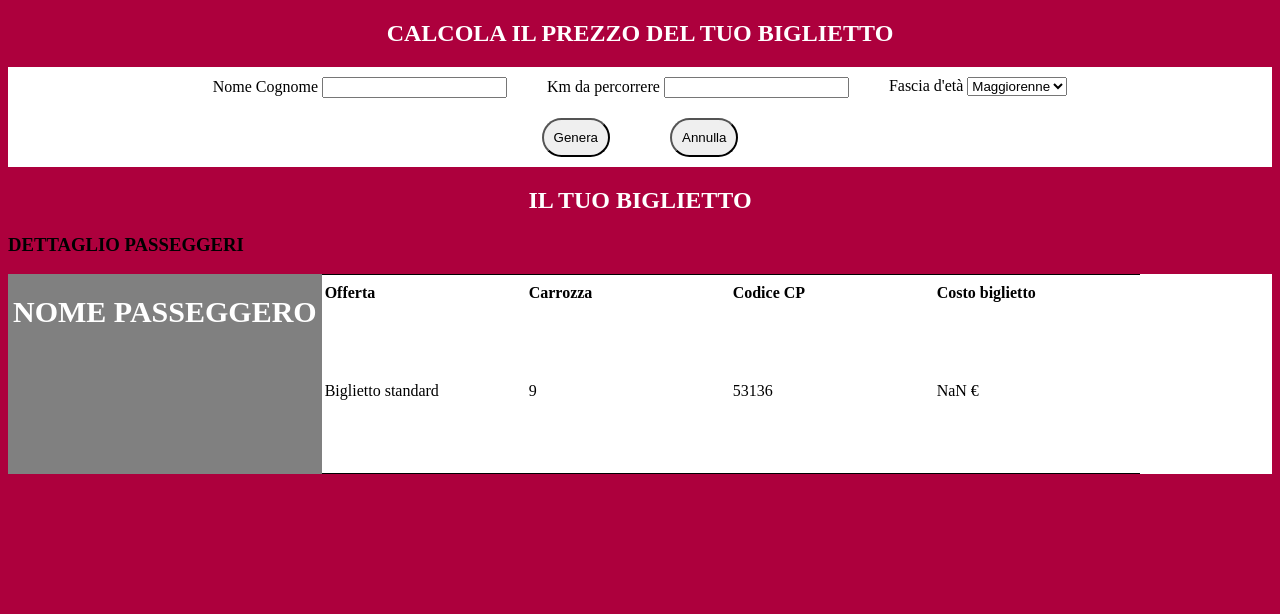
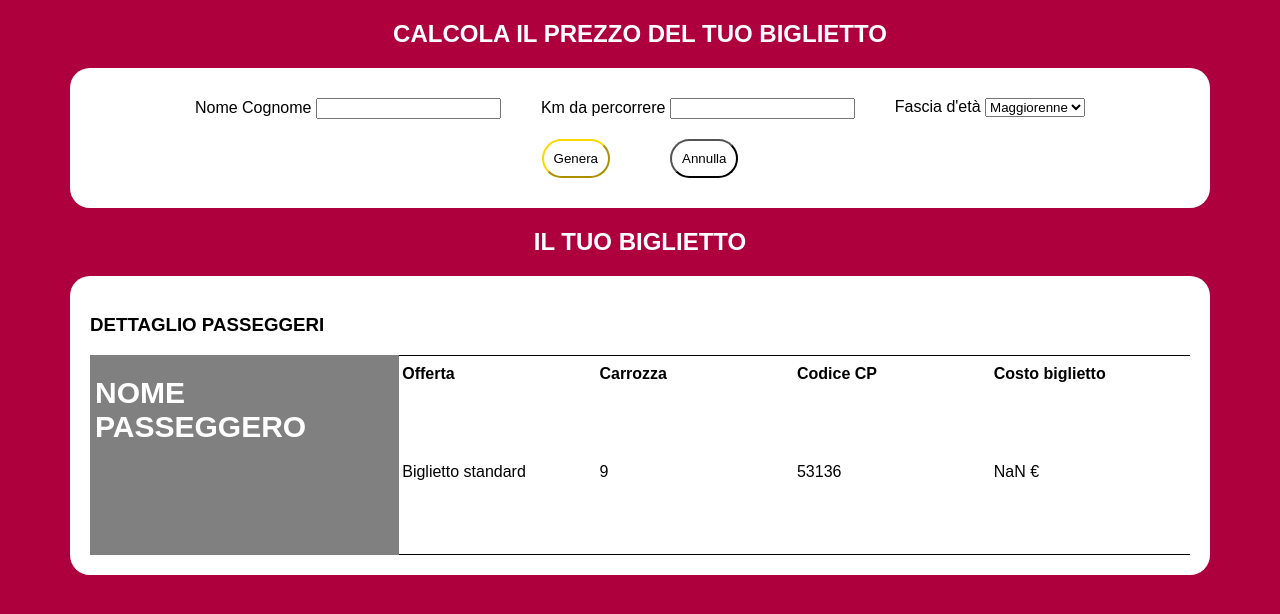
Before and after one commit to LorisP96/js-biglietto-treno-form, a plain HTML site: page index.html in a window 1280 px wide. Both pictures are taken after a click on the button "Genera". Drawn offline with Linux system fonts and the light colour scheme.

Commit message:
fine esercizio

```diff
--- a/css/style.css
+++ b/css/style.css
@@ -1,9 +1,14 @@
 body {
     background-color: rgb(173, 0, 61);
+    font-family: Arial, Helvetica, sans-serif;
 }
 
 .container {
     background-color: white;
+    max-width: 1100px;
+    margin: auto;
+    padding: 20px;
+    border-radius: 20px;
 }
 
 .hidden {
@@ -14,7 +19,7 @@ body {
     display: block;
 }
 
-.hidden > .container {
+.container-small {
     display: flex;
     height: 200px;
 }
@@ -63,3 +68,11 @@ h2 {
     text-align: center;
     color: white;
 }
+
+button {
+    background-color: white;
+}
+
+#genera {
+    border-color: gold;
+}
--- a/index.html
+++ b/index.html
@@ -8,6 +8,7 @@
     <title>Document</title>
 </head>
 <body>
+    <!-- USER FORM -->
     <section>
         <div>
             <h2>CALCOLA IL PREZZO DEL TUO BIGLIETTO</h2>
@@ -43,14 +44,17 @@
         </div>
     </section>
 
+    <!-- USER RESULT -->
     <section class="hidden">
         <div>
             <h2>IL TUO BIGLIETTO</h2>
         </div>
 
+        <div class="container">
+
             <h3>DETTAGLIO PASSEGGERI</h3>
 
-        <div class="container">
+            <div class="container-small">
                 <div class="user-name-box">
                     <div>NOME PASSEGGERO</div>
                     <div id="user-name-result"></div>
@@ -71,8 +75,7 @@
                         </tr>
                     </tbody>
                 </table>
-
-
+            </div>
         </div>
     </section>
 
```
Lines whose indentation alone changed are shown as unchanged.
